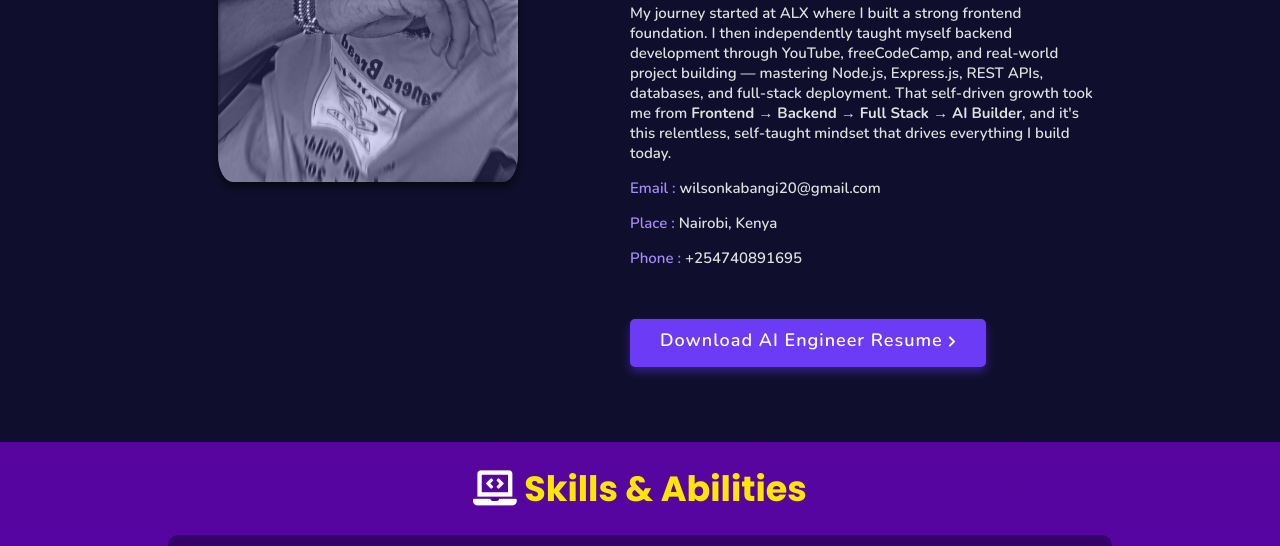
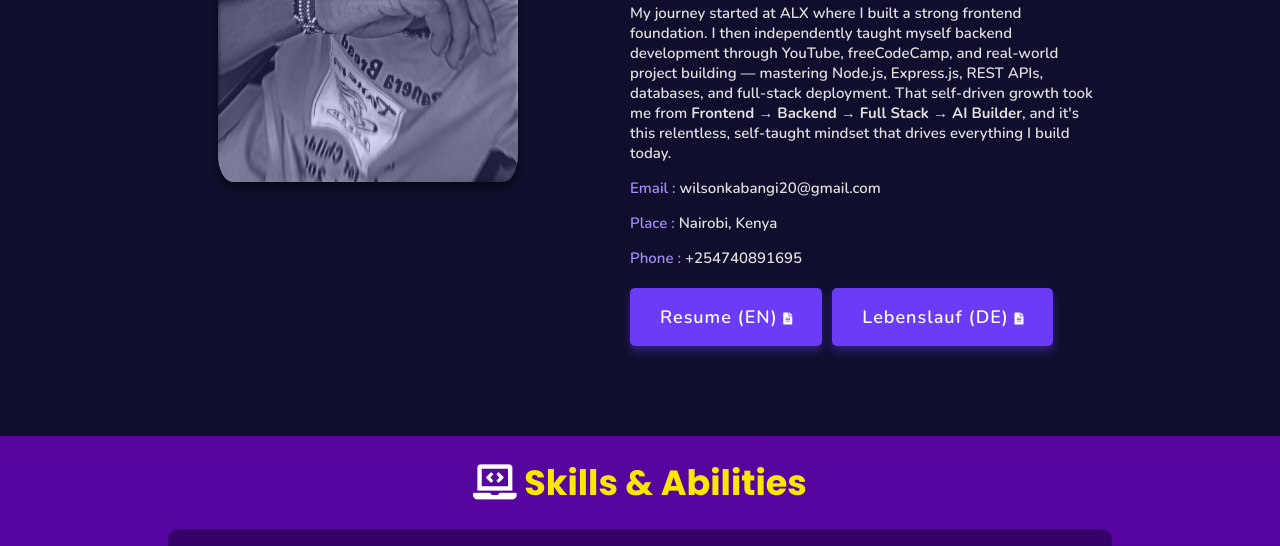
Before and after one commit to Njenduuh/Willie-portfolio, a plain HTML site: page index.html in a window 1280 px wide. Shown: the part 1304-1850 px from the top of the page. Drawn offline with nearby package versions, Linux system fonts and the light colour scheme.

Commit message:
feat: replace single CV link with dual EN/DE markdown CV buttons

```diff
--- a/assets/js/i18n.js
+++ b/assets/js/i18n.js
@@ -16,6 +16,8 @@ const translations = {
     "about.p2": "With a foundation in ALX Software Engineering and hands-on experience shipping real-world products, I combine strong frontend skills (React.js, JavaScript) with backend capabilities (Python, Node.js, FastAPI) to build complete end-to-end solutions. From intelligent chatbots and RAG systems to automated business workflows, I focus on results-driven development with clean, maintainable code.",
     "about.p3": 'My journey started at ALX where I built a strong frontend foundation. I then independently taught myself backend development through YouTube, freeCodeCamp, and real-world project building — mastering Node.js, Express.js, REST APIs, databases, and full-stack deployment. That self-driven growth took me from <strong>Frontend → Backend → Full Stack → AI Builder</strong>, and it\'s this relentless, self-taught mindset that drives everything I build today.',
     "about.resume": "Download AI Engineer Resume",
+    "about.resume_en": "Resume (EN)",
+    "about.resume_de": "Lebenslauf (DE)",
     "skills.heading": 'Skills & <span>Abilities</span>',
     "edu.heading": 'My <span>Education</span>',
     "edu.quote": "Education is not the learning of facts, but the training of the mind to think.",
@@ -43,6 +45,8 @@ const translations = {
     "about.p2": "Mit einer Grundlage in ALX Software Engineering und praktischer Erfahrung in der Auslieferung realer Produkte kombiniere ich starke Frontend-Fähigkeiten (React.js, JavaScript) mit Backend-Kompetenzen (Python, Node.js, FastAPI), um komplette End-to-End-Lösungen zu entwickeln. Von intelligenten Chatbots und RAG-Systemen bis hin zu automatisierten Geschäfts-Workflows konzentriere ich mich auf ergebnisorientierte Entwicklung mit sauberem, wartbarem Code.",
     "about.p3": 'Meine Reise begann bei ALX, wo ich eine solide Frontend-Grundlage aufgebaut habe. Danach habe ich mir eigenständig die Backend-Entwicklung über YouTube, freeCodeCamp und projektbasiertes Lernen beigebracht — und dabei Node.js, Express.js, REST APIs, Datenbanken und Full-Stack-Deployment gemeistert. Dieses selbstgesteuerte Wachstum hat mich von <strong>Frontend → Backend → Full Stack → KI-Entwickler</strong> geführt, und diese unermüdliche, autodidaktische Denkweise treibt alles an, was ich heute baue.',
     "about.resume": "KI-Ingenieur Lebenslauf herunterladen",
+    "about.resume_en": "Lebenslauf (EN)",
+    "about.resume_de": "Lebenslauf (DE)",
     "skills.heading": 'Fähigkeiten & <span>Kompetenzen</span>',
     "edu.heading": 'Meine <span>Ausbildung</span>',
     "edu.quote": "Bildung ist nicht das Lernen von Fakten, sondern die Schulung des Geistes zum Denken.",
--- a/index.html
+++ b/index.html
@@ -119,9 +119,12 @@ My journey started at ALX where I built a strong frontend foundation. I then ind
     </div>
 </div>
 
-<div class="resumebtn">
-    <a href="https://docs.google.com/document/d/1aaYpU2cpjT08A7OExT2mC-QC3kbORbV_/edit?usp=sharing&ouid=103357025646554254039&rtpof=true&sd=true" target="_blank" class="btn"><span data-i18n="about.resume">Download AI Engineer Resume</span>
-        <i class="fas fa-chevron-right"></i>
+<div class="resumebtn" style="display: flex; gap: 1rem; flex-wrap: wrap; margin-top: 2rem;">
+    <a href="./Resume_Wilson_Kabangi_EN.md" target="_blank" class="btn"><span data-i18n="about.resume_en">Resume (EN)</span>
+        <i class="fas fa-file-alt"></i>
+    </a>
+    <a href="./Lebenslauf_Wilson_Kabangi_DE.md" target="_blank" class="btn"><span data-i18n="about.resume_de">Lebenslauf (DE)</span>
+        <i class="fas fa-file-alt"></i>
     </a>
 </div>
 
```
